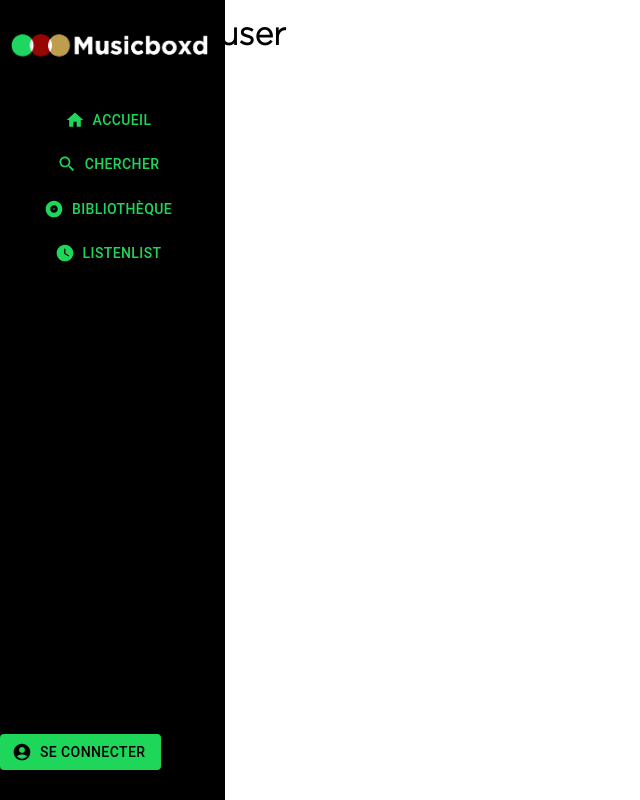
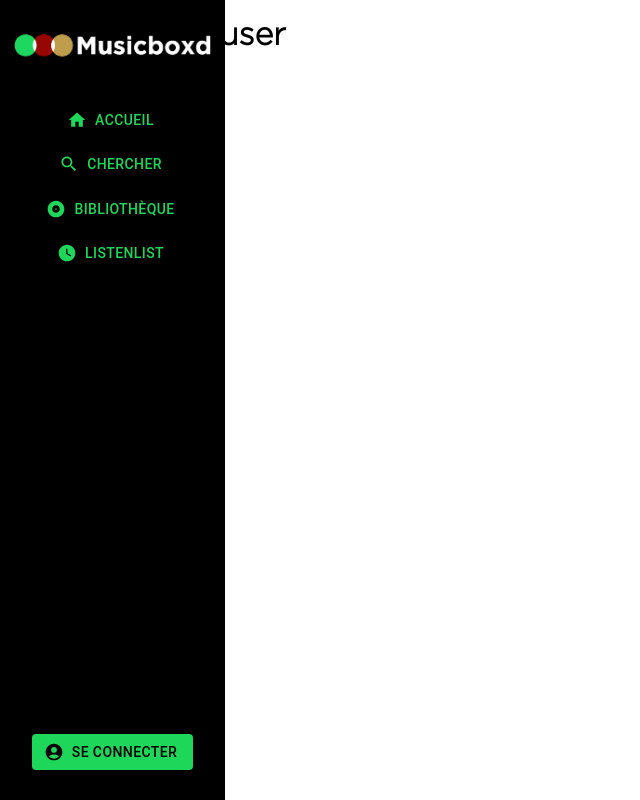
Before and after one commit to TommyIUT/Musicboxd, a React (Create React App) app in the folder front-musicboxd/: page /user in a window 1280 px wide. Shown: the whole page, without its empty margins (0-640 px from the left). Built offline with nearby package versions, Linux system fonts and the light colour scheme.

Commit message:
regler details sidebar

```diff
--- a/front-musicboxd/src/components/sidebar.jsx
+++ b/front-musicboxd/src/components/sidebar.jsx
@@ -42,7 +42,7 @@ export default function sidebar() {
 
         <div className='enbasla'>
         <Button href="/connect" variant="contained" startIcon={<AccountCircleSharpIcon />} style={{ color: 'black', backgroundColor: '#1ED75A', fontFamily: gotham}}>
-            Se connecter
+            se connecter
         </Button>
         </div>
 
--- a/front-musicboxd/src/styles/sidebar.css
+++ b/front-musicboxd/src/styles/sidebar.css
@@ -7,17 +7,15 @@
     background-color: black;
     display: flex;
     flex-direction: column;
-    align-items: flex-start;
+    align-items: center;
     overflow-x: hidden;
     z-index: 4;
     float:left;
 }
 
 .enbasla{
-    position: fixed;
+    position: absolute;
     bottom: 30px;
-    width: 100%;
-    margin : auto;
 }
 
 .logo-sidebar {
```
